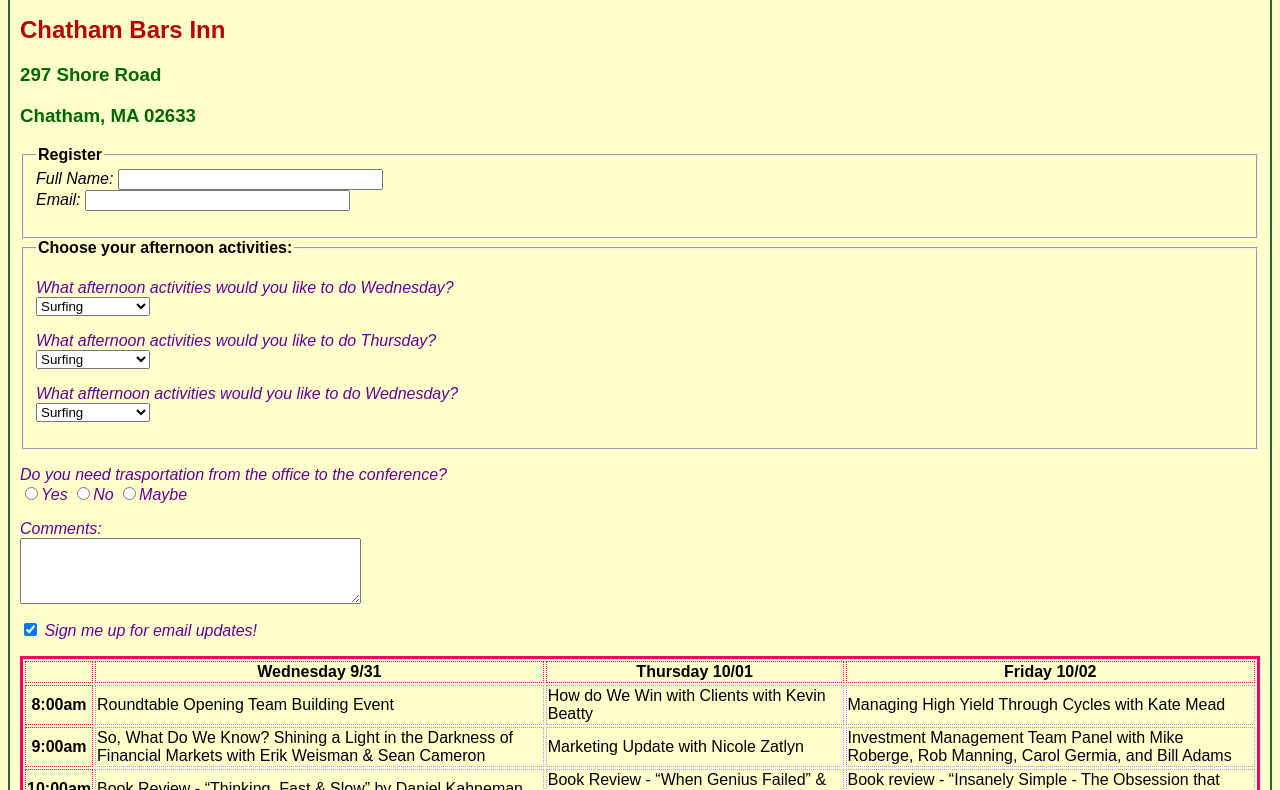
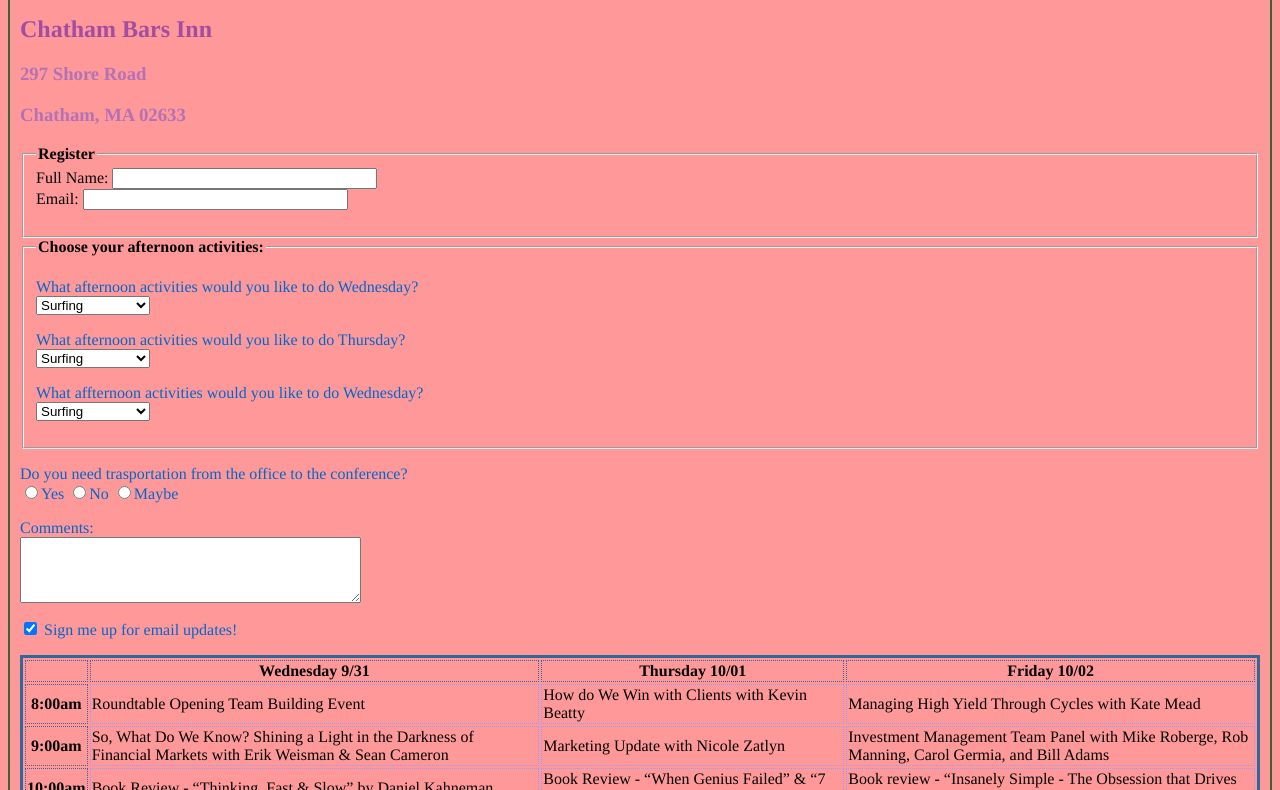
Before and after one commit to llavelle/cmp2035, a plain HTML site: page 02 assignment/02_lavelle.html in a window 1280 px wide. Shown: the part 82-872 px from the top of the page. Drawn offline with Linux system fonts and the light colour scheme.

Commit message:
Update 04_lavelle.css
changed css file for branch

```diff
--- a/04 assignment/04_lavelle.css
+++ b/04 assignment/04_lavelle.css
@@ -1,28 +1,28 @@
 body{
-	font-family: arial;
-	background-color: #FFFFCC;
+	font-family: times;
+	background-color: #FF9999;
 	border: 2px solid #336633;
 	padding: 10px;
 	}
 h1 {
-	color: #880000;
+	color: #7A007A;
 	padding: 10px;
 	text-align: center;
 	}
 h2 {
-	color: #B80000;
+	color: #A24DA2;
 	}
 h3 {
-	color: #006600;
+	color: #B571B5;
 	}
 table {
-	border: 3px solid #FF0066;
+	border: 3px solid #336699;
 }
 td {
 	border: 1px dotted #9999FF;
 }
 th {
-	border: 1px dotted #FF0066;
+	border: 1px dotted #336699;
 }
 legend {
 	font-weight: bold;
@@ -31,9 +31,9 @@
 	border: 3px outset #FF9999;
 }
 label {
-	font-style: italic;
+	font-style: bold;
 }
 p {
-	color: #660099;
-	font-style: italic;
+	color: #0066CC;
+	font-style: bold;
 }
```
